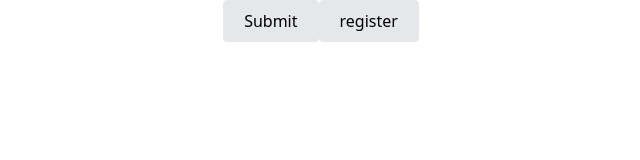
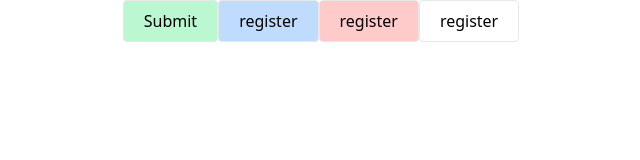
Before and after one commit to Nitin-Mungilwar-Webuy/vue-learning-laracasts, a plain HTML site: page firstVueComponent.html in a window 1280 px wide. Shown: the whole page, without its empty margins (319-959 px from the left). Drawn offline with nearby package versions, Linux system fonts and the light colour scheme.

Commit message:
dynamic class according to props

```diff
--- a/firstVueComponent.html
+++ b/firstVueComponent.html
@@ -16,6 +16,8 @@
       <!-- here i  am not passing any prop then prop type is undefined if you inspect it shows -->
       <app-button type="secondary">Submit</app-button>
       <app-button type="primary">register</app-button>
+      <app-button type="muted">register</app-button>
+      <app-button>register</app-button>
     </div>
     <script type="module">
       import App from "./js/components/App.js";
--- a/js/components/AppButton.js
+++ b/js/components/AppButton.js
@@ -1,5 +1,10 @@
 export default {
-  template: `<button class="bg-gray-200 hover:bg-gray-400 border rounded px-5 py-2 disabled:cursor-not-allowed"  :disabled="complete">
+  template: `<button :class="{
+    'border rounded px-5 py-2 disabled:cursor-not-allowed':true,
+    'bg-blue-200 hover:bg-blue-400':type==='primary',
+    'bg-green-200 hover:bg-green-400':type==='secondary',
+    'bg-red-200 hover:bg-red-400':type==='muted',
+  }">
   <slot></slot>
 </button>`,
   props: {
```
